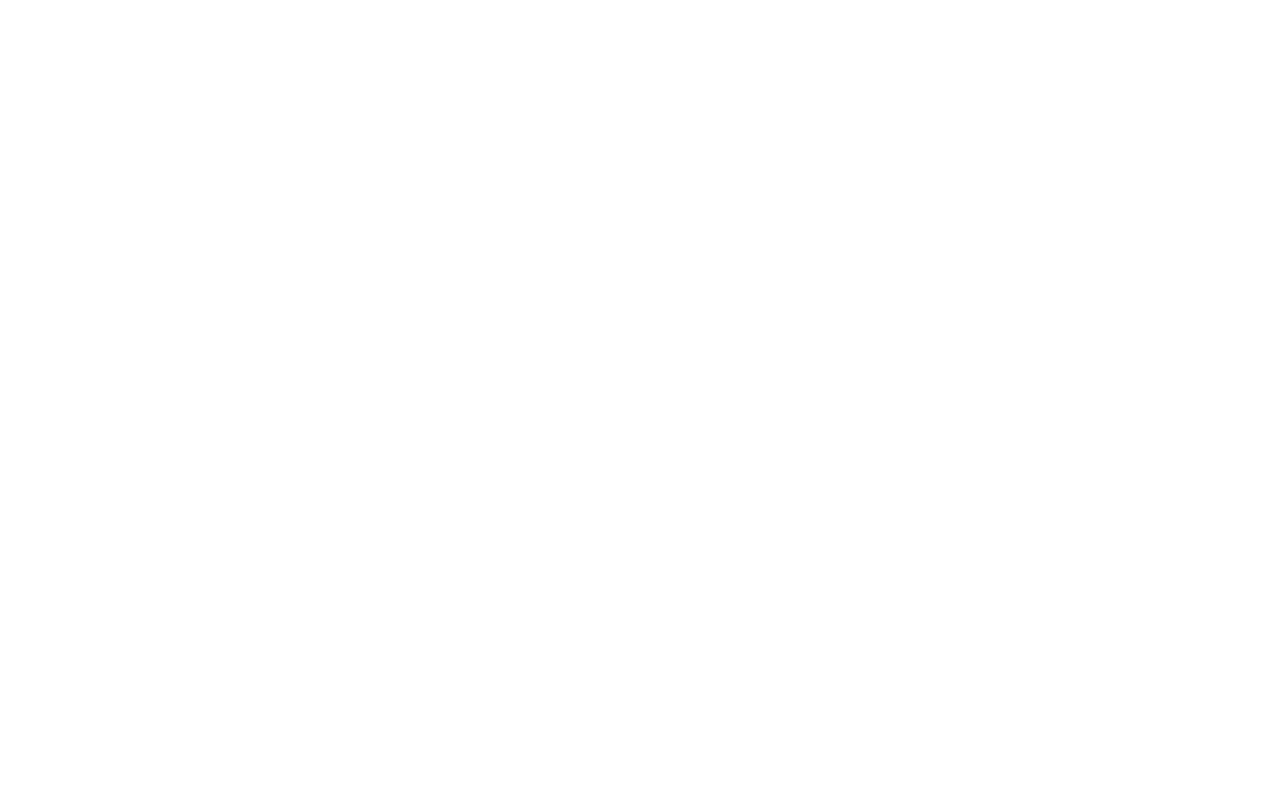
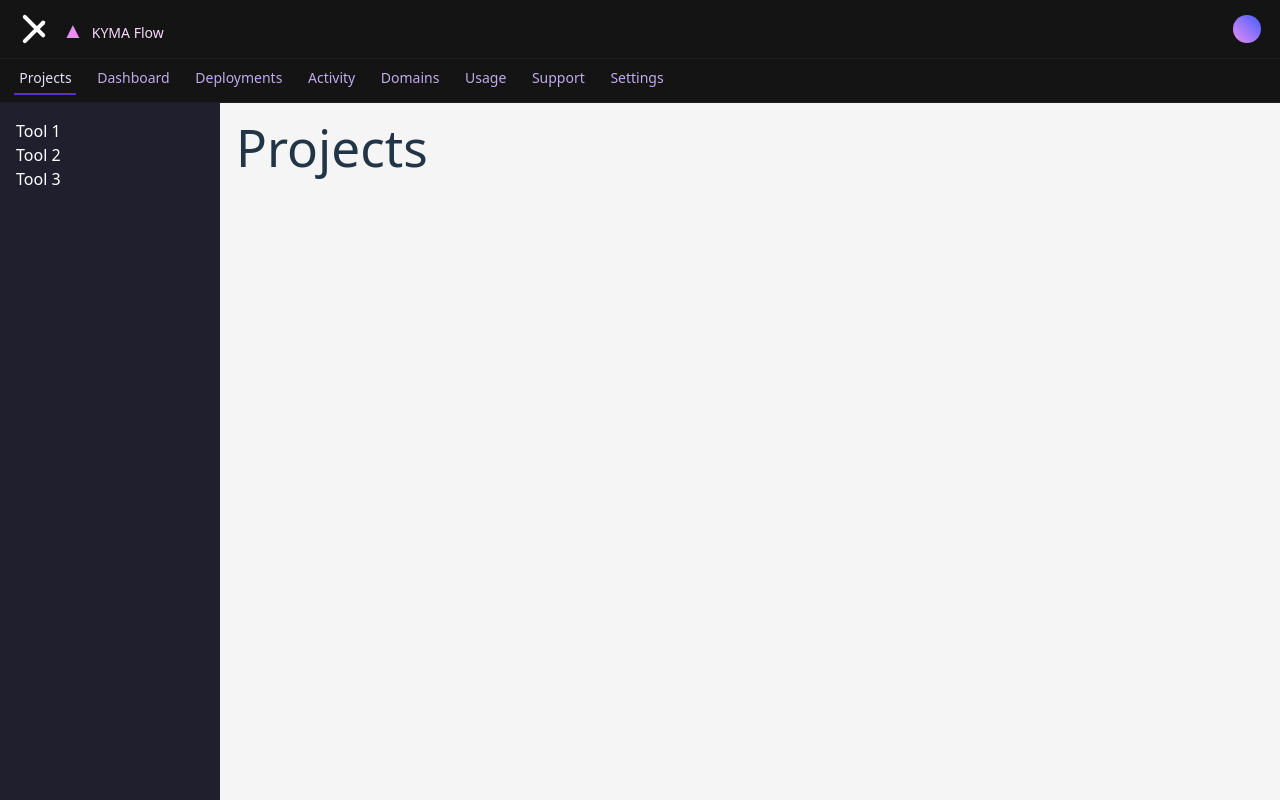
Before and after one commit to ChibaniAdam/KYMA-Flow-Front-Admin, a React (Vite) app: page /projects in a window 1280 px wide. Before the commit this address had no page. Built offline with nearby package versions, Linux system fonts and the light colour scheme.

Commit message:
added header component and fixed layout routes

```diff
--- a/src/App.tsx
+++ b/src/App.tsx
@@ -3,14 +3,20 @@
 import Login from './pages/auth/login/login';
 import Dashboard from './pages/dashboard/dashboard';
 import Layout from './layouts/layout';
+import Projects from './pages/projects/projects';
 
 function App() {
 
   return (
     <Router>
         <Routes>
+          <Route element={<Layout />}>
+              <Route path="/dashboard" element={<Dashboard />} />
+              <Route path="/projects" element={<Projects />} />
+          </Route>
           <Route path="/login" element={<Login />} />
-          <Route path="/dashboard" element={<Layout><Dashboard /></Layout>} />
+
+
         </Routes>
     </Router>
   )
--- /dev/null
+++ b/src/components/header/header.css
@@ -0,0 +1,195 @@
+.topbar-container {
+  width: 100%;
+  background: var(--bg-black-200);
+  border-bottom: 1px solid var(--bg-black-300);
+  display: flex;
+  flex-direction: column;
+}
+
+.topbar-row {
+  height: 58px;
+  display: flex;
+  align-items: center;
+  justify-content: space-between;
+  padding: 0 1.2rem;
+  background: var(--bg-black-200);
+}
+
+.topbar-left {
+  display: flex;
+  align-items: center;
+  gap: 0.8rem;
+}
+
+.logo {
+  font-size: 22px;
+  color: var(--light-purple-500);
+}
+
+.project-name {
+  font-size: 14px;
+  color: var(--light-purple-800);
+}
+
+.topbar-right {
+  display: flex;
+  align-items: center;
+  gap: 0.8rem;
+}
+
+.topbar-search {
+  padding: 6px 10px;
+  background: var(--bg-black-300);
+  border-radius: 6px;
+  border: 1px solid var(--bg-black-400);
+  color: var(--light-purple-1000);
+  outline: none;
+}
+
+.topbar-search::placeholder {
+  color: var(--bg-black-700);
+}
+
+.topbar-btn {
+  padding: 6px 10px;
+  background: var(--bg-black-300);
+  border: 1px solid var(--bg-black-400);
+  border-radius: 8px;
+  color: var(--light-purple-1000);
+  cursor: pointer;
+  transition: background 0.2s ease;
+}
+
+.topbar-btn:hover {
+  background: var(--bg-black-400);
+}
+
+.topbar-icon {
+  font-size: 18px;
+  color: var(--light-purple-900);
+  cursor: pointer;
+}
+
+.topbar-avatar {
+  width: 28px;
+  height: 28px;
+  background: linear-gradient(
+    45deg,
+    var(--light-purple-500),
+    var(--light-blue-500)
+  );
+  border-radius: 50%;
+  cursor: pointer;
+}
+
+.topbar-menu {
+  height: 44px;
+  display: flex;
+  align-items: center;
+  gap: 1.6rem;
+  padding: 0 1.2rem;
+  border-top: 1px solid var(--bg-black-300);
+  background: var(--bg-black-200);
+}
+
+.topbar-menu a {
+  color: var(--dark-purple-900);
+  text-decoration: none;
+  font-size: 14px;
+  padding-bottom: 6px;
+  transition: color 0.2s ease, border-color 0.2s ease;
+}
+.project{
+    display: flex;
+    align-items: baseline;
+    gap: 0.5rem;
+}
+.topbar-menu a:hover {
+  color: var(--dark-purple-1000);
+}
+
+.topbar-menu a.active {
+  color: var(--dark-purple-1000);
+}
+.hamburger {
+  position: relative;
+  width: 30px;
+  height: 24px;
+  display: flex;
+  flex-direction: column;
+  justify-content: space-between;
+  background: none;
+  border: none;
+  cursor: pointer;
+  padding: 0;
+}
+
+.hamburger span {
+  display: block;
+  height: 4px;
+  width: 100%;
+  background: white;
+  border-radius: 2px;
+  transition: all 0.3s ease;
+  transform-origin: center;
+}
+
+.hamburger.open span:nth-child(1) {
+  transform: rotate(45deg) translate(5px, 5px);
+}
+
+.hamburger.open span:nth-child(2) {
+  opacity: 0;
+}
+
+.hamburger.open span:nth-child(3) {
+  transform: rotate(-45deg) translate(5px, -5px);
+}
+
+.topbar-menu {
+  position: relative;
+  display: flex;
+  gap: 1.6rem;
+}
+
+.magic-underline {
+  position: absolute;
+  bottom: 7px;
+  height: 2px;
+  background-color: var(--dark-purple-500);
+  transition: all 0.3s ease;
+}
+
+.topbar-right {
+  position: relative;
+}
+
+.avatar-menu {
+  position: absolute;
+  top: 36px;
+  right: 0;
+  background: var(--bg-black-300);
+  border: 1px solid var(--bg-black-400);
+  border-radius: 6px;
+  padding: 0.4rem 0;
+  display: flex;
+  flex-direction: column;
+  box-shadow: 0 4px 8px rgba(0,0,0,0.2);
+  z-index: 10;
+}
+
+.menu-item {
+  background: none;
+  border: none;
+  text-wrap: nowrap;
+  color: var(--light-purple-1000);
+  padding: 8px 16px;
+  text-align: left;
+  cursor: pointer;
+  font-size: 14px;
+  transition: background 0.2s ease;
+}
+
+.menu-item:hover {
+  background: var(--bg-black-400);
+}
--- /dev/null
+++ b/src/components/header/header.tsx
@@ -0,0 +1,102 @@
+import { NavLink, useLocation } from "react-router-dom";
+import "./header.css";
+import { useEffect, useRef, useState } from "react";
+
+export function Header({
+  isSidebarOpen,
+  toggleSidebar
+}: {
+  isSidebarOpen: boolean;
+  toggleSidebar: () => void;
+}) {
+  const navRef = useRef<HTMLDivElement>(null);
+  const location = useLocation();
+  const [menuOpen, setMenuOpen] = useState(false);
+  const menuRef = useRef<HTMLDivElement>(null);
+  const [underline, setUnderline] = useState({ left: 0, width: 0, transition: "" });
+  useEffect(() => {
+    const handleClickOutside = (event: MouseEvent) => {
+      if (menuRef.current && !menuRef.current.contains(event.target as Node)) {
+        setMenuOpen(false);
+      }
+    };
+    document.addEventListener("mousedown", handleClickOutside);
+    return () => document.removeEventListener("mousedown", handleClickOutside);
+  }, []);
+  useEffect(() => {
+    if (!navRef.current) return;
+
+    const activeLink = navRef.current.querySelector<HTMLAnchorElement>("a.active");
+    if (!activeLink) return;
+
+    const { offsetLeft, offsetWidth } = activeLink;
+
+    setUnderline((prev: any) => {
+      if (prev.left < offsetLeft) {
+        return { left: prev.left, width: offsetWidth, transition: "all 0.3s ease" };
+      } else {
+        return { left: offsetLeft, width: offsetWidth, transition: "all 0.3s ease" };
+      }
+    });
+
+    const timeout = setTimeout(() => {
+      setUnderline({ left: offsetLeft-5, width: offsetWidth+10, transition: "all 0.3s ease" });
+    }, 20);
+
+    return () => clearTimeout(timeout);
+  }, [location]);
+  return (
+    <header className="topbar-container">
+      <div className="topbar-row">
+
+        <div className="topbar-left">
+          <button
+            className={`hamburger ${isSidebarOpen ? "open" : ""}`}
+            onClick={toggleSidebar}
+          >
+            <span></span>
+            <span></span>
+            <span></span>
+          </button>
+
+          <div className="project">
+            <div className="logo">▲</div>
+            <span className="project-name">KYMA Flow</span>
+          </div>
+        </div>
+
+        <div className="topbar-right" ref={menuRef}>
+        <div
+          className="topbar-avatar"
+          onClick={() => setMenuOpen(!menuOpen)}
+        />
+          {menuOpen && (
+          <div className="avatar-menu">
+            <button className="menu-item">Account Settings</button>
+            <button className="menu-item">Logout</button>
+          </div>
+        )}
+      </div>
+      </div>
+       <nav className="topbar-menu" ref={navRef}>
+        <NavLink to="/projects" className={({ isActive }) => (isActive ? "active" : "")}>Projects</NavLink>
+        <NavLink to="/dashboard" className={({ isActive }) => (isActive ? "active" : "")}>Dashboard</NavLink>
+        <NavLink to="/deployments" className={({ isActive }) => (isActive ? "active" : "")}>Deployments</NavLink>
+        <NavLink to="/activity" className={({ isActive }) => (isActive ? "active" : "")}>Activity</NavLink>
+        <NavLink to="/domains" className={({ isActive }) => (isActive ? "active" : "")}>Domains</NavLink>
+        <NavLink to="/usage" className={({ isActive }) => (isActive ? "active" : "")}>Usage</NavLink>
+        <NavLink to="/support" className={({ isActive }) => (isActive ? "active" : "")}>Support</NavLink>
+        <NavLink to="/settings" className={({ isActive }) => (isActive ? "active" : "")}>Settings</NavLink>
+
+        <span
+          className="magic-underline"
+          style={{
+            left: underline.left,
+            width: underline.width,
+            transition: underline.transition,
+          }}
+        />
+      </nav>
+    </header>
+  );
+}
--- a/src/index.css
+++ b/src/index.css
@@ -111,6 +111,14 @@
 button:focus-visible {
   outline: 4px auto -webkit-focus-ring-color;
 }
+input:focus,
+textarea:focus,
+select:focus,
+button:focus {
+  outline: none !important;
+  box-shadow: none !important;
+}
+
 
 @media (prefers-color-scheme: light) {
   :root {
--- a/src/layouts/layout.css
+++ b/src/layouts/layout.css
@@ -16,14 +16,7 @@
   z-index: 10;
 }
 
-.hamburger {
-  font-size: 1.5rem;
-  background: none;
-  border: none;
-  color: white;
-  cursor: pointer;
-  margin-right: 1rem;
-}
+
 
 .layout-body {
   display: flex;
@@ -61,38 +54,3 @@
 .layout-content.sidebar-closed {
   margin-left: 0;
 }
-
-.hamburger {
-  position: relative;
-  width: 30px;
-  height: 24px;
-  display: flex;
-  flex-direction: column;
-  justify-content: space-between;
-  background: none;
-  border: none;
-  cursor: pointer;
-  padding: 0;
-}
-
-.hamburger span {
-  display: block;
-  height: 4px;
-  width: 100%;
-  background: white;
-  border-radius: 2px;
-  transition: all 0.3s ease;
-  transform-origin: center;
-}
-
-.hamburger.open span:nth-child(1) {
-  transform: rotate(45deg) translate(5px, 5px);
-}
-
-.hamburger.open span:nth-child(2) {
-  opacity: 0;
-}
-
-.hamburger.open span:nth-child(3) {
-  transform: rotate(-45deg) translate(5px, -5px);
-}
--- a/src/layouts/layout.tsx
+++ b/src/layouts/layout.tsx
@@ -1,26 +1,19 @@
-import React, { useState } from "react";
-import type {ReactNode} from "react";
-import "./Layout.css";
+import { Outlet } from "react-router-dom";
+import { Header } from "../components/header/header";
+import { useState } from "react";
+import "./layout.css";
 
-interface LayoutProps {
-  children: ReactNode;
-}
-
-const Layout: React.FC<LayoutProps> = ({ children }) => {
+export default function Layout() {
   const [isSidebarOpen, setSidebarOpen] = useState(true);
 
   const toggleSidebar = () => setSidebarOpen(!isSidebarOpen);
 
   return (
     <div className="layout">
-      <header className="layout-topbar">
-         <button className={`hamburger ${isSidebarOpen ? "open" : ""}`} onClick={toggleSidebar}>
-          <span></span>
-          <span></span>
-          <span></span>
-        </button>
-        <h1>Header</h1>
-      </header>
+      <Header
+        isSidebarOpen={isSidebarOpen}
+        toggleSidebar={toggleSidebar}
+      />
 
       <div className="layout-body">
         <aside className={`layout-sidebar ${isSidebarOpen ? "open" : "closed"}`}>
@@ -31,14 +24,10 @@
           </ul>
         </aside>
 
-        <main
-          className={`layout-content ${isSidebarOpen ? "sidebar-open" : "sidebar-closed"}`}
-        >
-          {children}
+        <main className={`layout-content ${isSidebarOpen ? "sidebar-open" : "sidebar-closed"}`}>
+          <Outlet />
         </main>
       </div>
     </div>
   );
-};
-
-export default Layout;
+}
--- a/src/pages/auth/login/login.css
+++ b/src/pages/auth/login/login.css
@@ -1,11 +1,14 @@
 .card{
     border: 1.5px solid var(--dark-purple);
     box-shadow: 0 0 5px 1px var(--dark-purple-700);
+    min-width: 30vw;
+    min-height: 40vh;
 }
 input{
     border: none;
     border-bottom: 2px solid var(--light-pink);
+    transition: border-bottom-width 0.2s ease;
 }
 button:focus,input:focus-visible{
-    outline: none;
+    border-bottom-width: 4px;
 }
--- a/src/pages/auth/login/login.tsx
+++ b/src/pages/auth/login/login.tsx
@@ -51,8 +51,8 @@
             Login
           </button>
         </form>
+        </div>
       </div>
-    </div>
   );
 };
 
--- /dev/null
+++ b/src/pages/projects/projects.tsx
@@ -0,0 +1,7 @@
+
+const Projects = () => {
+
+return <h1>Projects</h1>
+}
+
+export default Projects;
```
Also changed, not shown: src/components/sidebar/sidebar.css (added), src/components/sidebar/sidebar.tsx (added).
